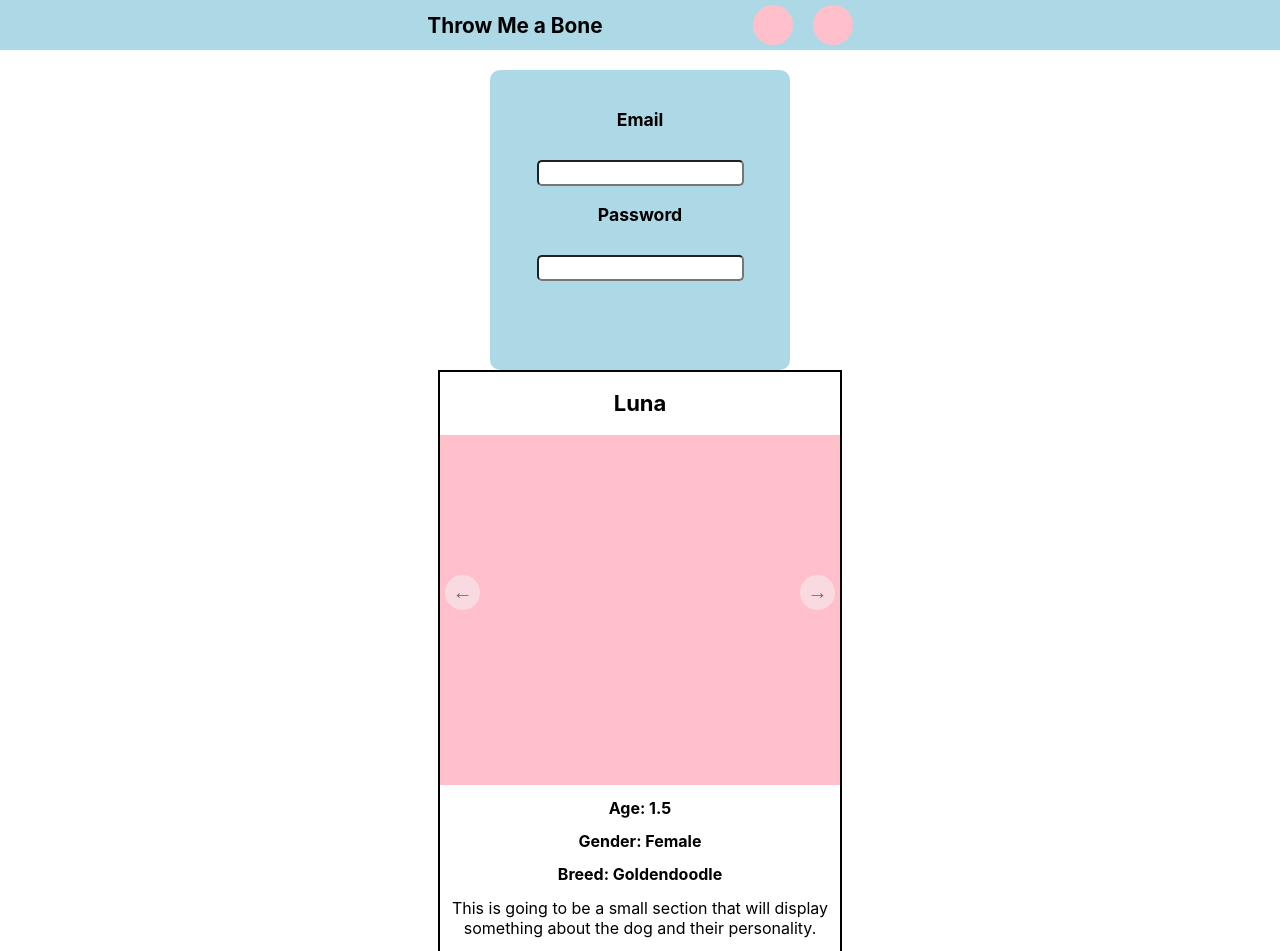
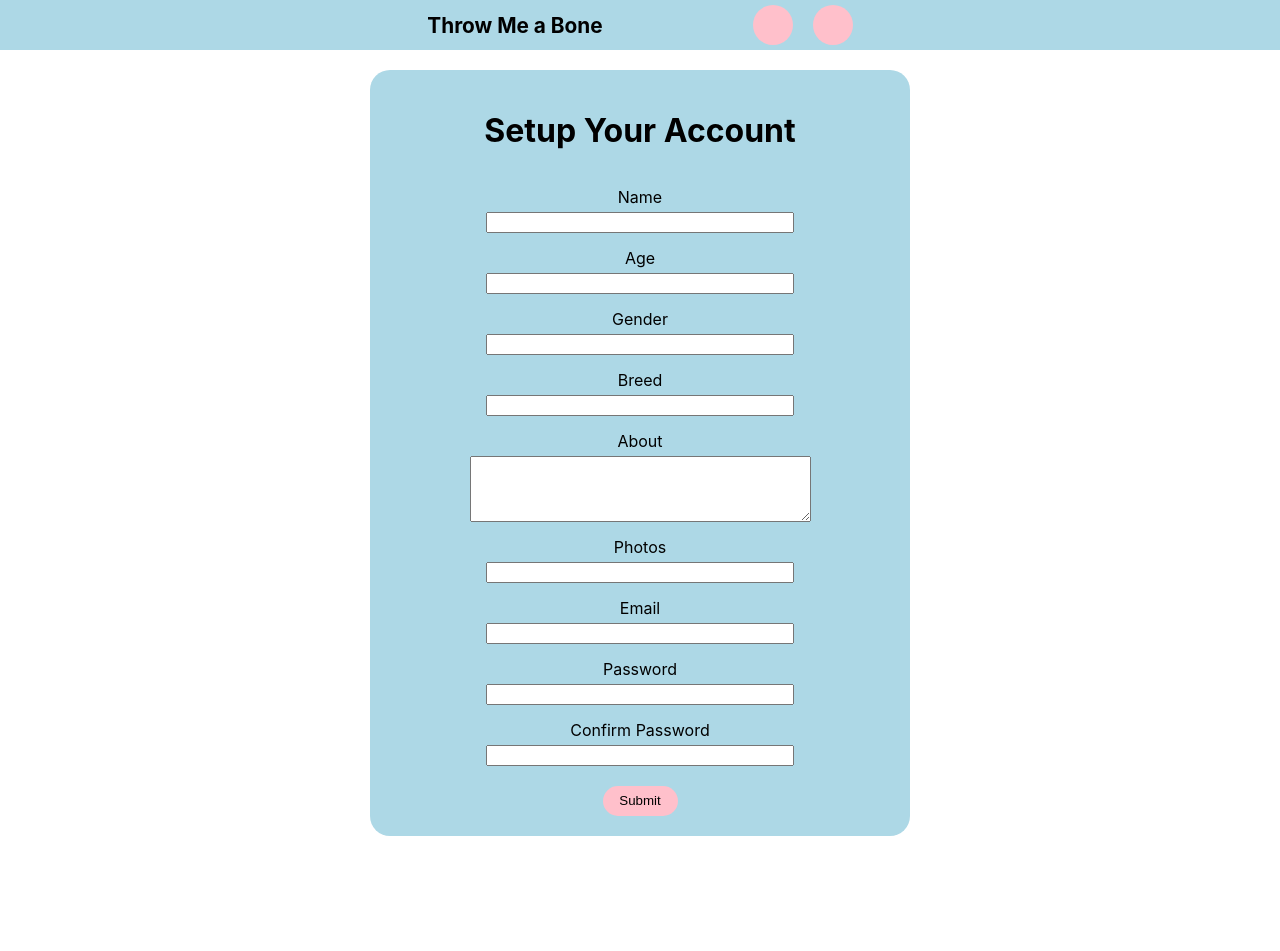
Before and after one commit to erickbey/dog-tinder, a React (Create React App) app in the folder client/: page / in a window 1280 px wide. Shown: the top 951 px of the page. After the commit the page ends 836 px from the top, so only its background shows below. Built offline with nearby package versions, Linux system fonts and the light colour scheme.

Commit message:
Added the barebones for account setup page

```diff
--- a/client/src/App.js
+++ b/client/src/App.js
@@ -1,4 +1,5 @@
 import './App.css';
+import AccountSetup from './components/AccountSetup/AccountSetup';
 import DogProfileCard from './components/DogProfileCard./DogProfileCard';
 import Login from './components/Login/Login';
 import NavBar from './components/NavBar/NavBar';
@@ -7,12 +8,12 @@ function App() {
   return (
     <div className="App">
       <NavBar />
-      <Login/>
+      <AccountSetup />
       {/* login */}{/* logout */}
 
-      <section className='body'>
+      {/* <section className='body'>
         <DogProfileCard />
-      </section>
+      </section> */}
 
       {/* match when mutal likes */}
     </div>
--- /dev/null
+++ b/client/src/components/AccountSetup/AccountSetup.css
@@ -0,0 +1,28 @@
+.setup-container {
+    background-color: lightblue;
+    width: 500px;
+    border-radius: 20px;
+    padding: 20px;
+    display: flex;
+    align-items: center;
+    flex-direction: column;
+}
+
+.setup-labels {
+    margin: 0;
+    margin-bottom: 5px;
+    margin-top: 15px;
+}
+
+.setup-input {
+    width: 300px;
+}
+
+.setup-button {
+    width: 75px;
+    height: 30px;
+    border-radius: 20px;
+    margin-top: 20px;
+    padding: 5px;
+    background-color: pink;
+}
--- /dev/null
+++ b/client/src/components/AccountSetup/AccountSetup.js
@@ -0,0 +1,31 @@
+import React from 'react';
+import './AccountSetup.css';
+
+function AccountSetup() {
+  return (
+    <div className='setup-container'>
+        <h1>Setup Your Account</h1>
+        <p className='setup-labels'>Name</p>
+            <input className='setup-input'></input>
+        <p className='setup-labels'>Age</p>
+            <input className='setup-input'></input>
+        <p className='setup-labels'>Gender</p>
+            <input className='setup-input'></input>
+        <p className='setup-labels'>Breed</p>
+            <input className='setup-input'></input>
+        <p className='setup-labels'>About</p>
+            <textarea rows="4" cols="40"></textarea>
+        <p className='setup-labels'>Photos</p>
+            <input className='setup-input'></input>
+        <p className='setup-labels'>Email</p>
+            <input className='setup-input'></input>
+        <p className='setup-labels'>Password</p>
+            <input className='setup-input'></input>
+        <p className='setup-labels'>Confirm Password</p>
+            <input className='setup-input'></input>
+        <button className='setup-button'>Submit</button>
+    </div>
+  )
+}
+
+export default AccountSetup
--- a/client/src/components/Login/Login.css
+++ b/client/src/components/Login/Login.css
@@ -1,10 +1,12 @@
 .login-container {
     height: 300px;
     width: 300px;
+    padding: 10px;
     background-color: lightblue;
     display: flex;
-    justify-content: center;
+    align-items: center;
     text-align: center;
+    flex-direction: column;
     border-radius: 10px;
 }
 
@@ -14,6 +16,16 @@
 
 .inputs {
     height: 20px;
+    width: 200px;
     font-size: 15px;
     border-radius: 5px;
 }
+
+.login-button {
+    width: 75px;
+    height: 30px;
+    border-radius: 20px;
+    margin-top: 20px;
+    padding: 5px;
+    background-color: pink;
+}
--- a/client/src/components/Login/Login.js
+++ b/client/src/components/Login/Login.js
@@ -4,12 +4,12 @@ import './Login.css';
 function Login() {
   return (
     <div className='login-container'>
-        <h1 className='login-title'>
-            <p className='label'>Email</p>
-            <input className='inputs' type="text" />
-            <p className='label'>Password</p>
-            <input className='inputs' type="text" />
-        </h1>
+        <h1 className='login-title'>Login</h1>
+        <p className='label'>Email</p>
+        <input className='inputs' type="text" />
+        <p className='label'>Password</p>
+        <input className='inputs' type="text" />
+        <button className='login-button'>Login</button>
     </div>
   )
 }
```
Also changed, not shown: 1 other file (tests, documents, lock files or other folders).
